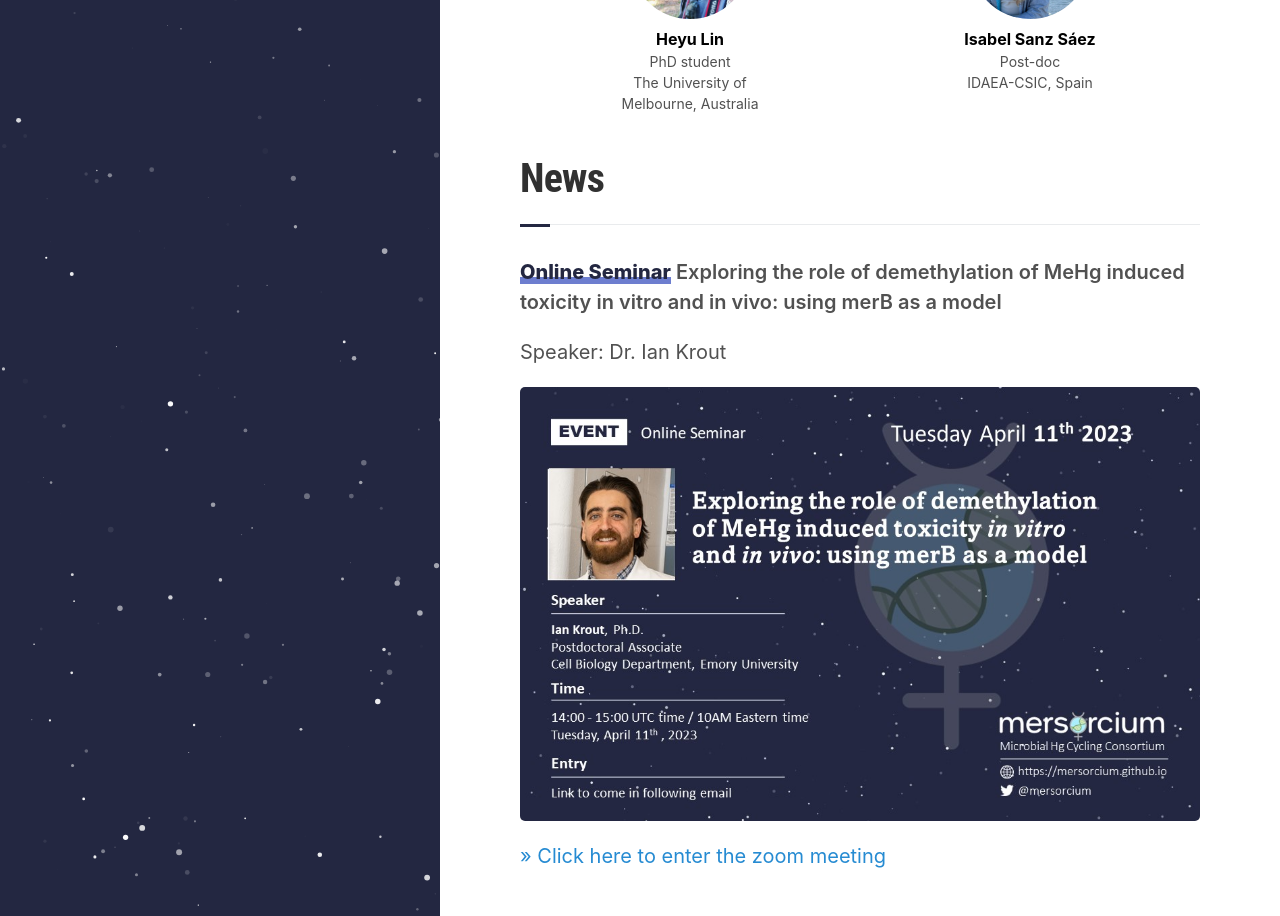
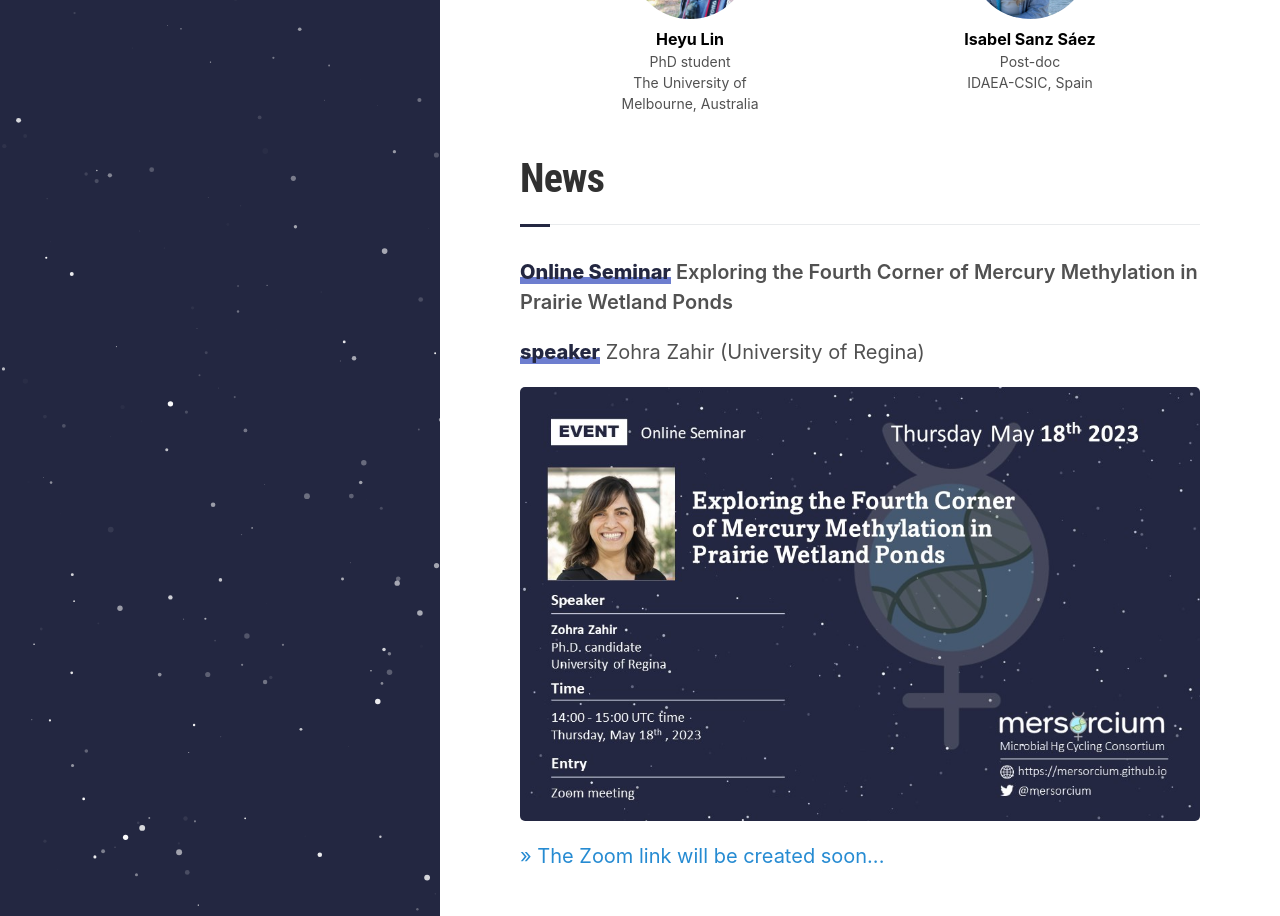
Before and after one commit to Mersorcium/mersorcium.github.io, a Jekyll site: the page built from index.html, in a window 1280 px wide and 1400 px high, scrolled down 1285 px. Shown: the top 916 px of the window. Built offline with Jekyll 4.4.1, drawn with Linux system fonts in a browser that asks for light colours; the list of posts is cut into pages by our own code.

Commit message:
add 20230518 seminar

```diff
--- a/_includes/news.html
+++ b/_includes/news.html
@@ -1,8 +1,9 @@
+
 <div class="section">
     <h1 class="section-title underline">News</h1>
-    <p class="seminar-title"><span class="newstype">Online Seminar</span> Exploring the role of demethylation of MeHg induced toxicity in vitro and in vivo: using merB as a model</p>
-    <p>Speaker: Dr. Ian Krout</p>
+    <p class="seminar-title"><span class="newstype">Online Seminar</span> Exploring the Fourth Corner of Mercury Methylation in Prairie Wetland Ponds</p>
+    <p><span class="newstype">speaker</span> Zohra Zahir (University of Regina)</p>
     <!-- <a href="https://youtu.be/16cejGujTSA">&raquo; View history recording in Mersorcium YouTube Channel</a> -->
-    <img src="{{ "/posters/Seminar-20230411-krout.jpg" | relative_url }}" alt="poster" />
-    <a href="https://stockholmuniversity.zoom.us/j/62030367445">&raquo; Click here to enter the zoom meeting</a>
+    <img src="{{ "/posters/Seminar-20230518-zahir.jpg" | relative_url }}" alt="poster" />
+    <a href="#">&raquo; The Zoom link will be created soon...</a>
 </div>
```
Also changed, not shown: category/1-events.md (+11 -0 lines), posters/Seminar-20230518-zahir.jpg (added).
